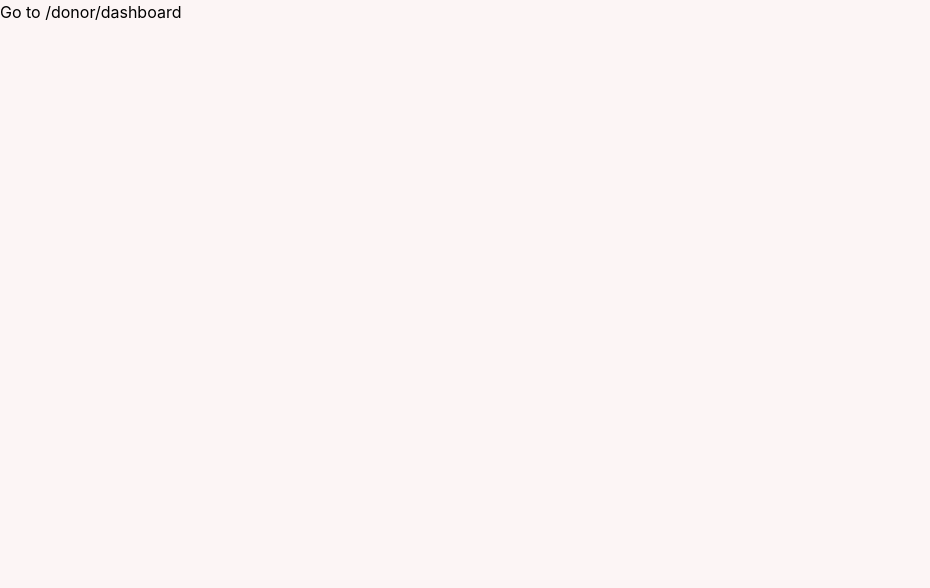
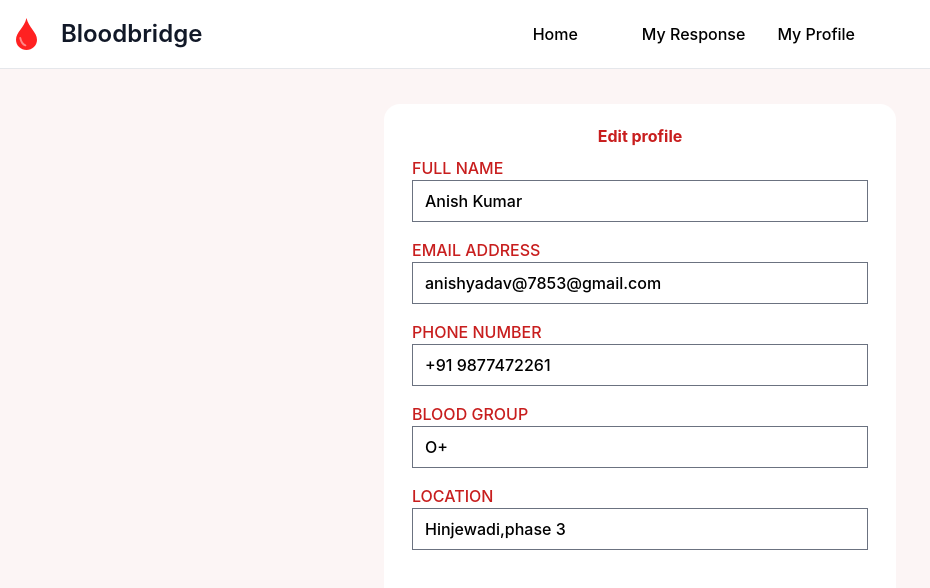
Before and after one commit to veereshbanakar/BloodBridge, an Angular app in the folder FrontEnd/: page /donor/editprofile in a window 1280 px wide. Before the commit this address led to /. Shown: the top 588 px of the page, without its empty margins (0-930 px from the left). Built offline with nearby package versions, Linux system fonts and the light colour scheme.

Commit message:
created edit profile page for donor

```diff
--- a/FrontEnd/src/app/app.routes.ts
+++ b/FrontEnd/src/app/app.routes.ts
@@ -4,6 +4,7 @@ import { RecipientDashboardComponent } from './pages/recipient/recipient-dashboa
 import { LoginComponent } from './pages/login/login.component';
 import { DonorResponseComponent } from './pages/donor/donor-response/donor-response.component';
 import { DonorProfileComponent } from './pages/donor/donor-profile/donor-profile.component';
+import { DonorEditprofileComponent } from './pages/donor/donor-editprofile/donor-editprofile.component';
 
 
 
@@ -21,6 +22,10 @@ export const routes: Routes = [
         component: DonorProfileComponent
     },
     {
+        path: 'donor/editprofile',
+        component: DonorEditprofileComponent
+    },
+    {
         path: 'recipient/dashboard',
         component: RecipientDashboardComponent
     }
--- /dev/null
+++ b/FrontEnd/src/app/pages/donor/donor-editprofile/donor-editprofile.component.html
@@ -0,0 +1,79 @@
+<app-navbar-donor></app-navbar-donor>
+<app-navbar-donor></app-navbar-donor>
+<div class="flex justify-center">
+  <div
+    class="bg-white mt-20 border-0 shadow-2xl w-[90%] lg:w-[40%] p-5 rounded-2xl h-auto"
+  >
+    <p class="text-red-700 font-bold text-center">Edit profile</p>
+    <form (ngSubmit)="onSubmit()" #updateprofile="ngForm">
+      <div class="ps-4 p-2 rounded-xl">
+        <p class="text-red-700 font-medium">FULL NAME</p>
+        <input
+          type="text"
+          id="name"
+          name="name"
+          [(ngModel)]="updateData.name"
+          required
+          class="font-medium w-[100%] rounded-2xl"
+          value="Anish Kumar"
+        />
+      </div>
+      <div class="ps-4 p-2 rounded-xl">
+        <p class="text-red-700 font-medium">EMAIL ADDRESS</p>
+        <input
+          type="text"
+          id = "email"
+          name = "email"
+          [(ngModel)]="updateData.email"
+          required
+          class="font-medium w-[100%] rounded-2xl"
+          value="anishyadav7853&#64;gmail.com"
+        />
+      </div>
+      <div class="ps-4 p-2 rounded-xl">
+        <p class="text-red-700 font-medium">PHONE NUMBER</p>
+        <input
+          type="text"
+          id = "phone"
+          name = "phone"
+          [(ngModel)]="updateData.phone"
+          required
+          class="font-medium w-[100%] rounded-2xl"
+          value="+91 987654321"
+        />
+      </div>
+      <div class="ps-4 p-2 rounded-xl">
+        <p class="text-red-700 font-medium">BLOOD GROUP</p>
+        <input
+          type="text"
+          id = "bloodgroup"
+          name = "bloodgroup"
+          [(ngModel)]="updateData.bloodgroup"
+          required
+          class="font-medium w-[100%] rounded-2xl"
+          value="O+"
+        />
+      </div>
+      <div class="ps-4 p-2 rounded-xl">
+        <p class="text-red-700 font-medium">LOCATION</p>
+        <input
+          type="text"
+          id = "location"
+          name = "location"
+          [(ngModel)]="updateData.location"
+          required
+          class="font-medium w-[100%] rounded-2xl"
+          value="USA"
+        />
+      </div>
+
+      <a href="/donor/editprofile"
+        ><button
+          class="cursor-pointer border-0 text-white font-bold text-xl w-[100%] mt-4 p-2 rounded-4xl bg-[#C0392B]"
+        >
+          Update Profile
+        </button></a
+      >
+    </form>
+  </div>
+</div>
--- /dev/null
+++ b/FrontEnd/src/app/pages/donor/donor-editprofile/donor-editprofile.component.ts
@@ -0,0 +1,24 @@
+import { Component } from '@angular/core';
+import { NavbarDonorComponent } from '../components/navbar-donor/navbar-donor.component';
+import { FormsModule} from '@angular/forms';
+
+@Component({
+  selector: 'app-donor-editprofile',
+  imports: [NavbarDonorComponent,FormsModule],
+  templateUrl: './donor-editprofile.component.html',
+  styleUrl: './donor-editprofile.component.css'
+})
+export class DonorEditprofileComponent {
+  updateData ={
+    name:'Anish Kumar',
+    email:'anishyadav@7853@gmail.com',
+    phone:'+91 9877472261',
+    bloodgroup:'O+',
+    location:'Hinjewadi,phase 3'
+  };
+
+
+  onSubmit(){
+    console.log("update profle",this.updateData);
+  }
+}
--- a/FrontEnd/src/app/pages/donor/donor-profile/donor-profile.component.html
+++ b/FrontEnd/src/app/pages/donor/donor-profile/donor-profile.component.html
@@ -24,7 +24,7 @@
             <p class=" font-medium">New York, NY, USA</p>
         </div>
 
-        <button class="border-0 text-white font-bold text-xl w-[100%] mt-4 p-2 rounded-4xl bg-[#C0392B]">Edit Profile</button>
+        <a href="/donor/editprofile"><button  class=" cursor-pointer border-0 text-white font-bold text-xl w-[100%] mt-4 p-2 rounded-4xl bg-[#C0392B]">Edit Profile</button></a>
     </div>
 
 
```
Also changed, not shown: FrontEnd/src/app/pages/donor/donor-editprofile/donor-editprofile.component.css (added), 1 other file (tests, documents, lock files or other folders).
